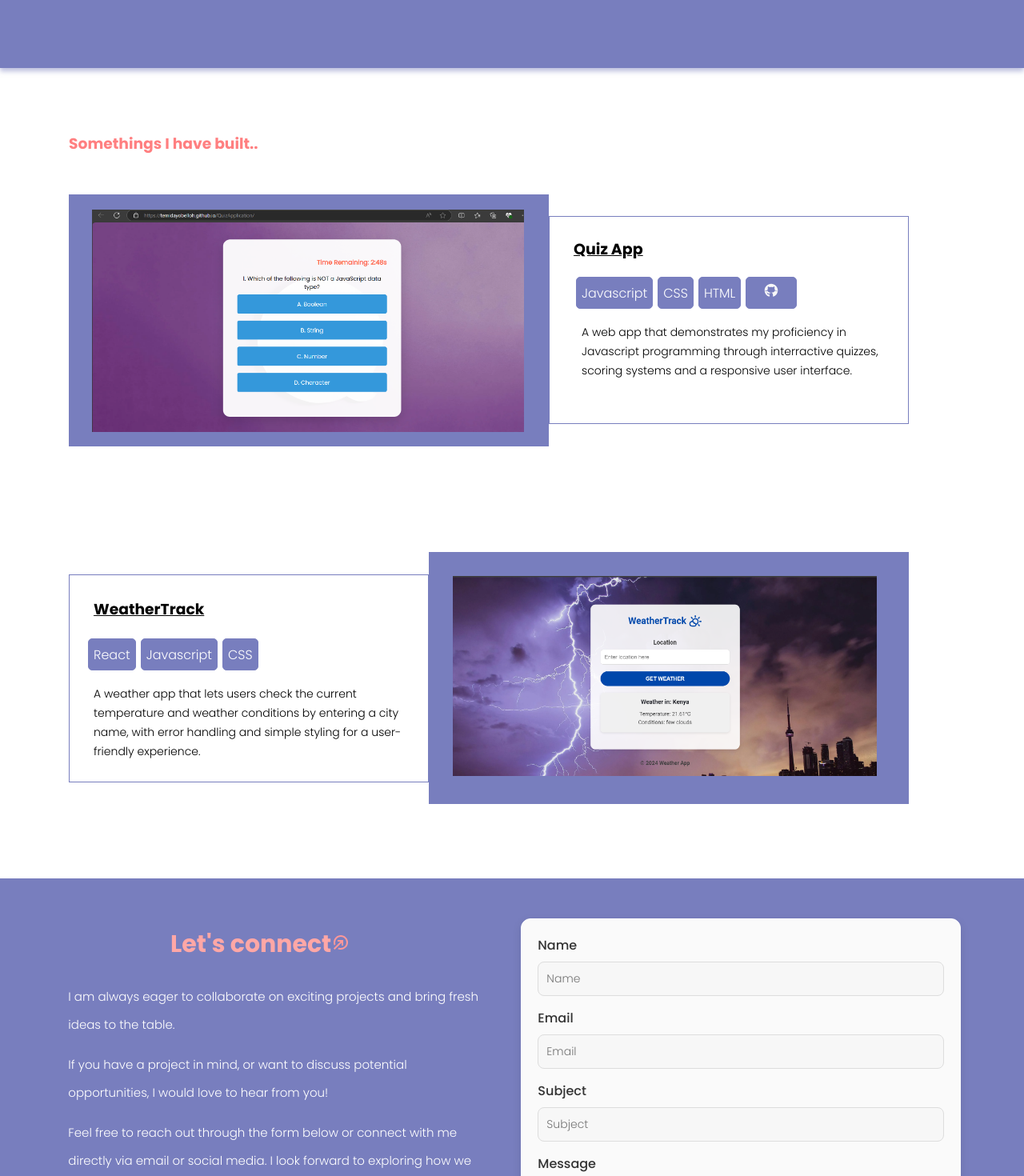
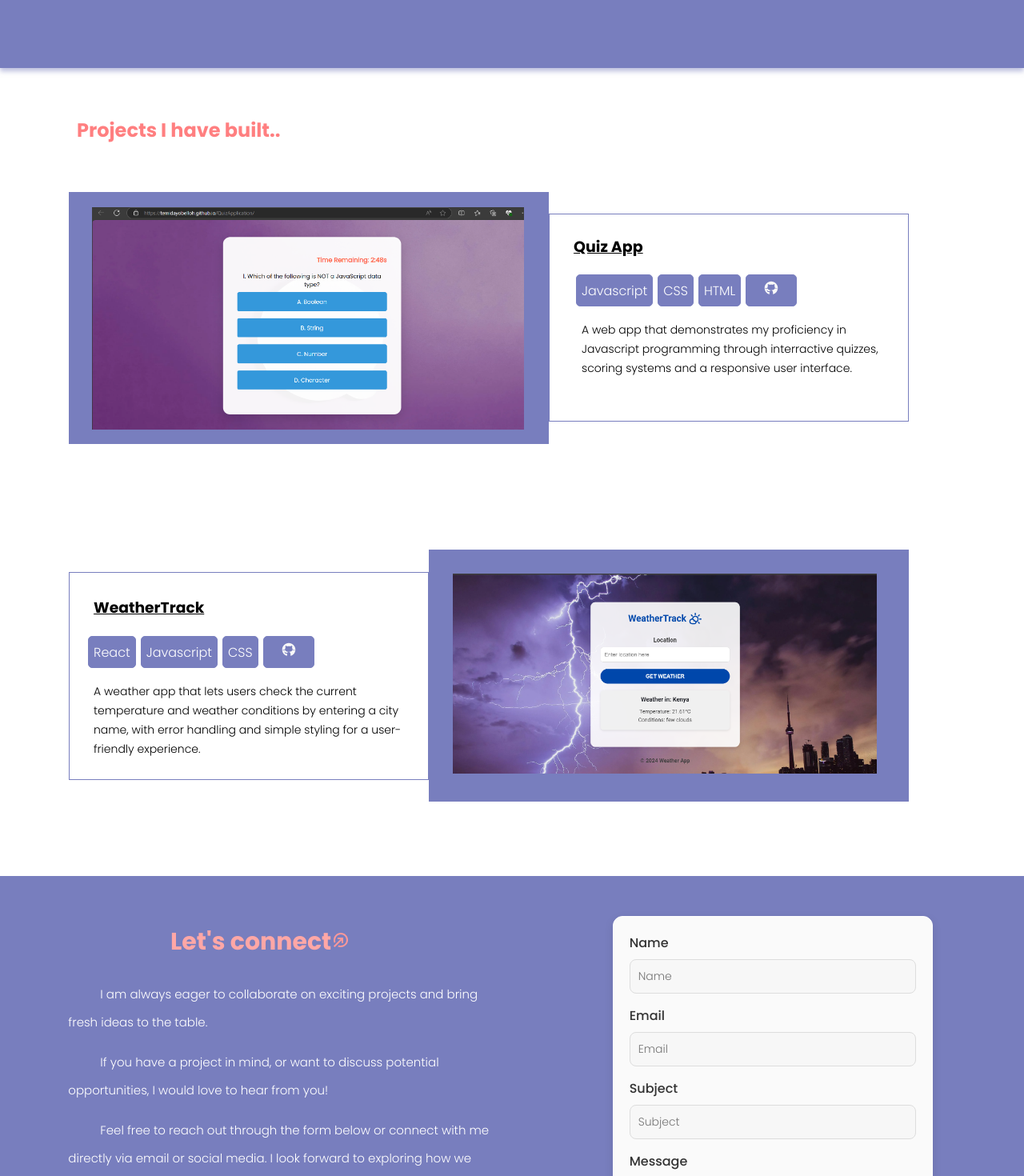
Before and after one commit to temidayobelloh/my_Portfolio, a React (Create React App) app: page / in a window 1280 px wide. Shown: the part 1140-2610 px from the top of the page at 80% size. Built offline with nearby package versions, Linux system fonts and the light colour scheme.

Commit message:
modifying the components

```diff
--- a/public/index.html
+++ b/public/index.html
@@ -24,7 +24,7 @@
       work correctly both with client-side routing and a non-root public URL.
       Learn how to configure a non-root public URL by running `npm run build`.
     -->
-    <title>React App</title>
+    <title>My portfolio</title>
   </head>
   <body>
     <noscript>You need to enable JavaScript to run this app.</noscript>
--- a/src/Components/Contact/contact.css
+++ b/src/Components/Contact/contact.css
@@ -17,6 +17,9 @@
     font-size: 30px;
     text-align: center;
 }
+.contact-details-wrapper{
+    margin: 0 auto;
+}
 
 .contact-intro {
     margin-left: 85.33px;
@@ -30,13 +33,16 @@
 .break {
     margin-top: 15px;
 }
+.contact-container{
+    margin:auto;
+    margin-bottom: 900px;
+}
 
-/* Form Styling */
 .form-content {
     display: flex;
     flex-direction: column;
     align-items: center;
-    max-width: 550px; /* Keeps the form compact on large screens */
+    max-width: 400px;
     height: auto;
     margin: 0 auto;
     margin-top: 50px;
@@ -100,7 +106,9 @@ textarea {
     font-weight: 600;
     transition: background-color 0.3s ease, transform 0.2s ease;
 }
-
+.contact-details-wrapper{
+    text-indent: 40px;
+}
 #contact-button:hover {
     background-color: #ff6b6b;
     transform: scale(1.02);
--- a/src/Components/Contact/contact.jsx
+++ b/src/Components/Contact/contact.jsx
@@ -31,12 +31,13 @@ const Contact = () => {
     <div className="contact-info-wrapper">
       <div>
         <h2 className='contact-header'>Let's connect<img src={arrow} alt="arrow-right" /></h2>
+        <div className='contact-details-wrapper'>
         <p className='contact-intro'>I am always eager to collaborate on exciting projects and bring fresh ideas to the table.
           <p className='break'>If you have a project in mind, or want to discuss potential opportunities, I would love to hear from you!</p>
           <p className='break'>Feel free to reach out through the form below or connect with me directly via email or social media. I look forward to exploring how we can work together to build great stuff.</p>
         </p>
+        </div>
       </div>
-      <div className="vertical-line"></div>
       <div className='contact-container'>
         <form className='form-content' ref={formRef}>
           <label htmlFor='name'>Name</label>
--- a/src/Components/Footer/footer.css
+++ b/src/Components/Footer/footer.css
@@ -133,8 +133,8 @@
         padding: 10px;
         margin-top: 10px;
         font-size: 14px;
-        background-color: #ff9899;
-        color: rgb(51, 49, 49);
+        background-color: #ffa7a6;
+        color: white;
         border-radius: 9px;
         border: none;
         box-shadow: 0 4px 8px rgba(255, 152, 153, 0.6);
@@ -142,9 +142,8 @@
 
     .exit-Btn:hover {
         cursor: pointer;
-        color: black;
+        color: white;
     }
-
     .logo {
         width: 15px;
         margin-top: 10px;
--- a/src/Components/MySkills/skills.css
+++ b/src/Components/MySkills/skills.css
@@ -34,6 +34,10 @@
     height: 40px;
     text-align: center;
 }
+.skills-btn:hover{
+    cursor: pointer;
+    background-color: #858cd4;
+}
 .skills-btn-wrapper{
     margin-left: 10px;
 }
--- a/src/Components/MySkills/skills.jsx
+++ b/src/Components/MySkills/skills.jsx
@@ -1,5 +1,10 @@
 import './skills.css';
+import github from '../assets/icons8-github (1).svg';
 import weatherTrack from '../assets/WeatherTrack.png';
+
+function redirectToLink(){
+  window.open("https://github.com/temidayobelloh/WeatherTrackerApp.git", "_blank")
+}
 
 const Skills = () => {
   return (
@@ -10,6 +15,7 @@ const Skills = () => {
       <button className='skills-btn'>React</button>
       <button className='skills-btn'>Javascript</button>
       <button className='skills-btn'>CSS</button>
+      <button onClick={redirectToLink} className= 'skills-btn'><img className='github_logo' src={github} alt="github_logo" /></button>
       </div>
       <p className='project-details'>A weather app that lets users check the current temperature and weather conditions by entering a city name, with error handling and simple styling for a user-friendly experience.</p>
       </div>
--- a/src/Components/Navbar/navbar.css
+++ b/src/Components/Navbar/navbar.css
@@ -1,8 +1,4 @@
 
-.sticky{
-    top:0;
-    z-index: 1000;
-}
 .portfolio-logo{
   margin-left: 85.33px;
   width: 30px;
@@ -23,6 +19,7 @@
       border-top-left-radius: 3px;
       border-top-right-radius: 3px;
       box-shadow: 0 4px 6px rgba(120, 126, 190, 0.5);
+      margin: auto;
   }
   .navbar-logo{
     width: 89px;
@@ -49,7 +46,8 @@
   .navbar-list > li{
     color: white;
     list-style: none;
-    margin-right: 55px;
+    margin: 0px 32px;
+    margin-right: 50px;
   }
   .navbar-list-item :active{
     color: #ff98a2;
--- a/src/Components/Navbar/navbar.jsx
+++ b/src/Components/Navbar/navbar.jsx
@@ -10,7 +10,6 @@ const Navbar = ({ scrollToSection, homeRef, aboutRef, servicesRef, skillsRef, pr
    <li onClick={() => scrollToSection(homeRef)}className='navbar-list-item'><Link to='/' activeClassName='active-link' className='navlink'>Home</Link></li>
    <li onClick={() => scrollToSection(aboutRef)}className='navbar-list-item'><Link to='/about' activeClassName='active-link' className='navlink'>About </Link></li>
    <li onClick={() => scrollToSection(projectsRef)}className='navbar-list-item'><Link to='/projects' activeClassName='active-link' className='navlink'> Projects </Link></li>
-   <li onClick={() => scrollToSection(skillsRef)}className='navbar-list-item'><Link to='/skills'activeClassName='active-link' className='navlink'>Skills</Link></li>
    <li onClick={() => scrollToSection(contactRef)}className='navbar-list-item'><Link to='/connect'activeClassName='active-link' className='navlink'> Connect</Link></li>
    </ul>
    </div>
--- a/src/Components/Projects/projects.css
+++ b/src/Components/Projects/projects.css
@@ -2,7 +2,9 @@
     margin-left: 86px;
     font-weight: bold;
     color: #ff7f80;
-    margin-top: 80px;
+    margin-top: 50px;
+    text-align: left;
+    padding: 10px;
 }
 .project-box-container{
     display: flex;
@@ -63,5 +65,7 @@
     width: 50px;
     height: 18px;
     margin-bottom: 0;
+    padding: 0;
+    margin-left: 0;
     transform: scale(1.0);
 }
--- a/src/Components/Projects/projects.jsx
+++ b/src/Components/Projects/projects.jsx
@@ -30,9 +30,13 @@ const Projects = () => {
     };
   }, []);
 
+  function redirectToLink(){
+    window.open("https://github.com/temidayobelloh/QuizApplication.git", "_blank");
+  }
+
   return (
-    <div>
-      <h3 className='project-header'>Somethings I have built..</h3>
+    <div id="project-section">
+      <h2 className='project-header'>Projects I have built..</h2>
       <div className='project-box-container'>
         <div className='bigger-box'><img className='screenshot' src={quiz} alt="quiz_screenshot"/></div>
         <div className='smaller-box'>
@@ -41,7 +45,7 @@ const Projects = () => {
         <button className='project-btn'>Javascript</button>
         <button className='project-btn'>CSS</button>
         <button className='project-btn'>HTML</button>
-        <button className='project-btn'><img  className='github_logo' src={github} alt ='github'/></button>
+        <button onClick={redirectToLink} className='project-btn' id= "github_btn" ><img  className='github_logo' src={github} alt ='github'/></button>
         <p className='project-intro'> A web app that demonstrates my proficiency in Javascript programming through interractive quizzes, scoring systems and a responsive user interface.</p>
         </div>
         </div>
```
Also changed, not shown: src/Components/Home/home.jsx (+4 -4 lines), 1 other file (tests, documents, lock files or other folders).
